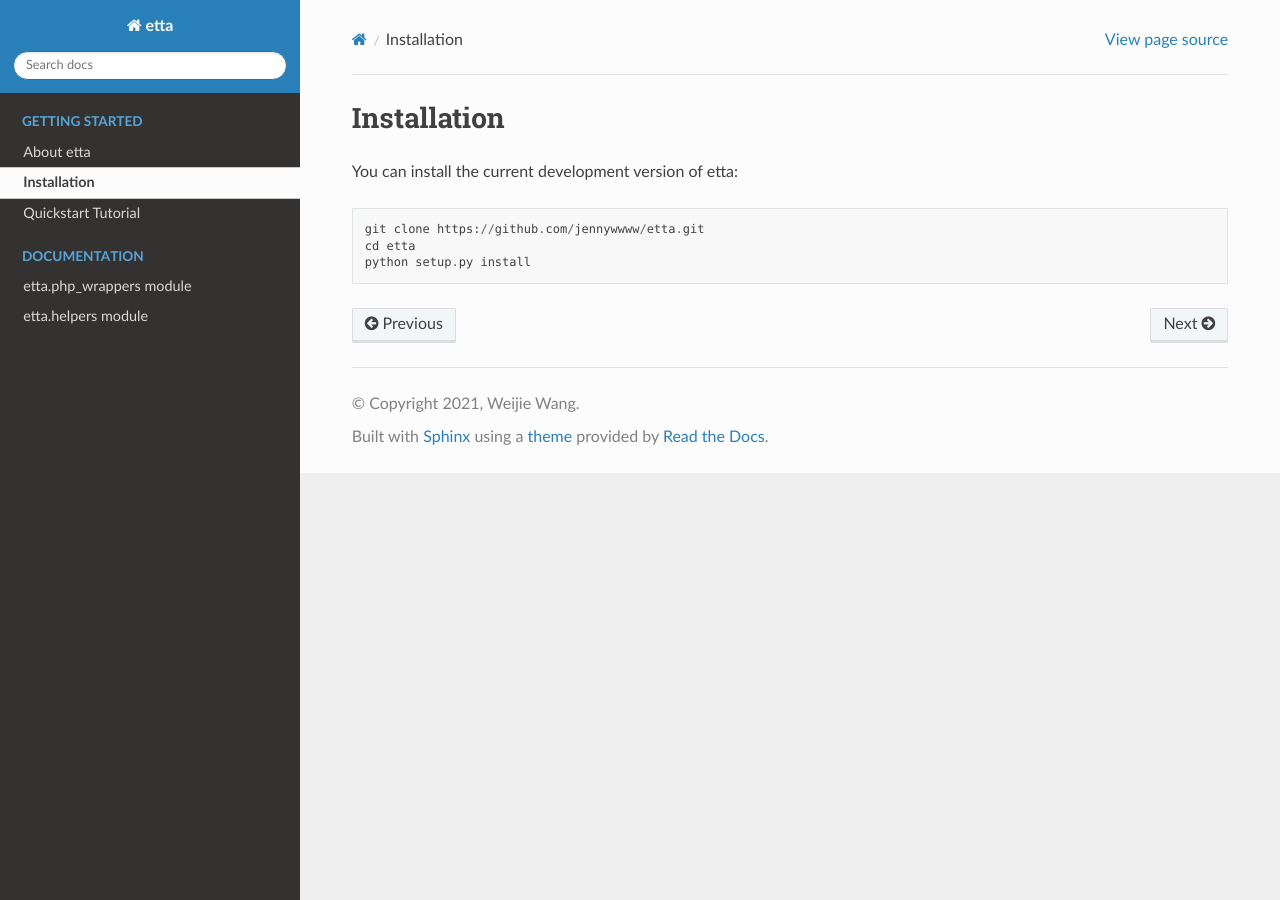
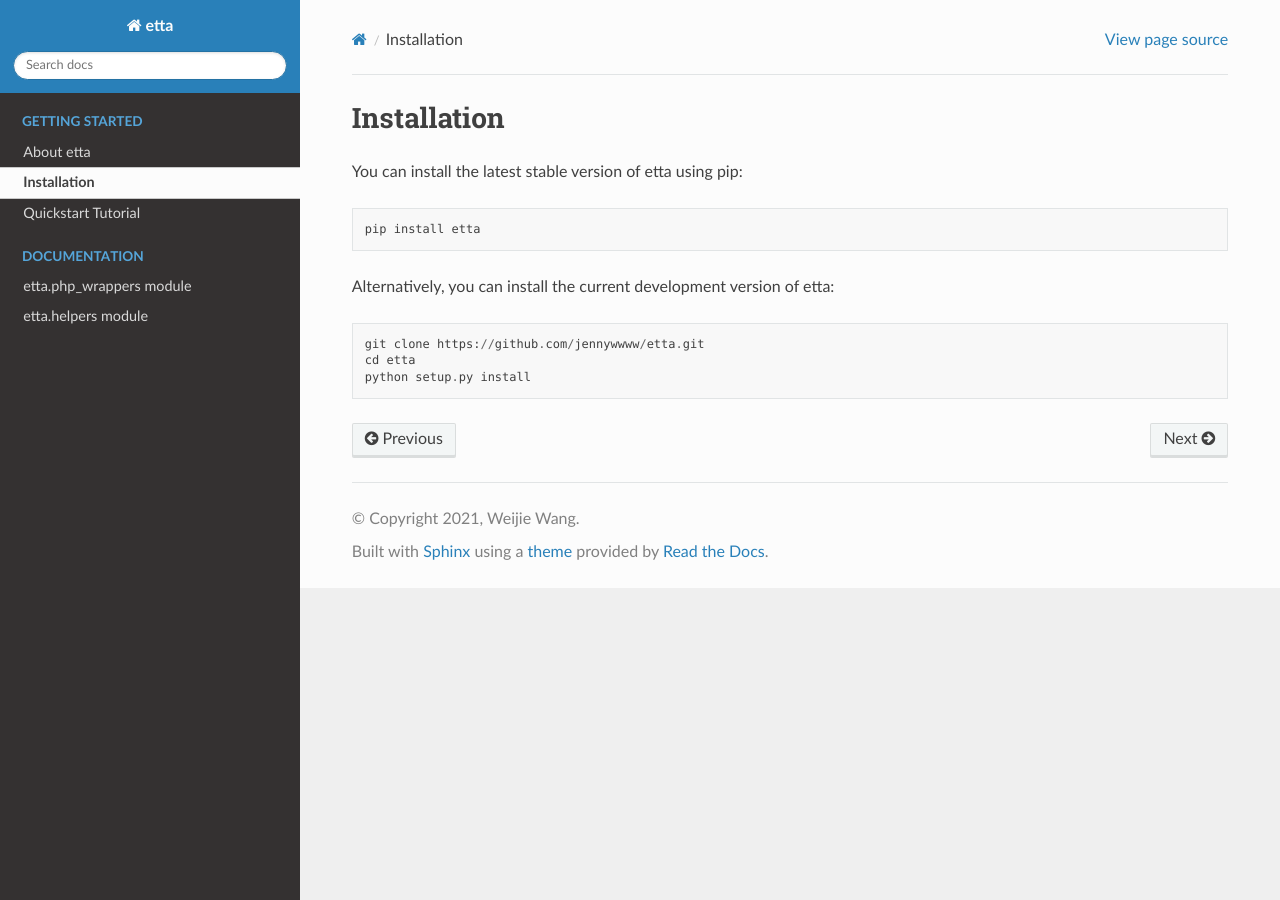
Before and after one commit to jennywwww/etta, a Sphinx documentation site: the page built from docs/source/getting-started/installation.rst, in a window 1280 px wide. Built offline with Sphinx 7.4.7 and the Read the Docs theme 2.0.0, drawn with Linux system fonts in a browser that asks for light colours.

Commit message:
Updating installation instructions

```diff
--- a/docs/source/conf.py
+++ b/docs/source/conf.py
@@ -22,7 +22,7 @@ copyright = '2021, Weijie Wang'
 author = 'Weijie Wang'
 
 # The full version, including alpha/beta/rc tags
-release = '1.0'
+release = '0.1.0'
 
 # -- General configuration ---------------------------------------------------
 
--- a/docs/source/getting-started/installation.rst
+++ b/docs/source/getting-started/installation.rst
@@ -1,7 +1,11 @@
 Installation
 ============
 
-You can install the current development version of etta::
+You can install the latest stable version of etta using pip::
+
+  pip install etta
+
+Alternatively, you can install the current development version of etta::
 
   git clone https://github.com/jennywwww/etta.git
   cd etta
```
Also changed, not shown: README.md (+6 -1 lines).
